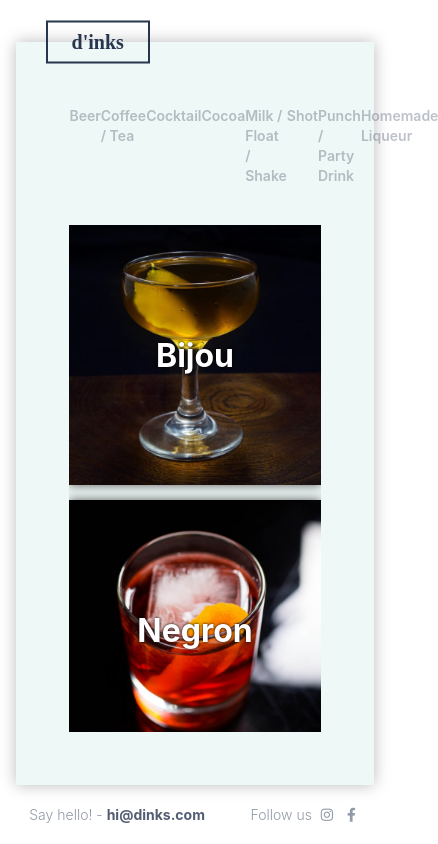
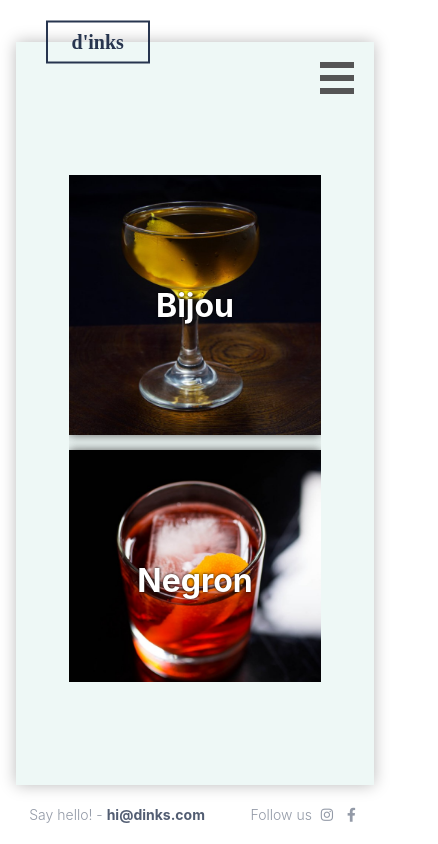
Before and after one commit to Cianekjr/DaftCode-spring2019, a website built with webpack: page index.html in a window 390 px wide. Shown: the whole page, 438 px wide, since content can reach past the window. Built offline with nearby package versions, Linux system fonts and the light colour scheme.

Commit message:
Add hamburger menu for mobiles

```diff
--- a/index.html
+++ b/index.html
@@ -8,7 +8,7 @@
     <link
       rel="stylesheet"
       href="https://use.fontawesome.com/releases/v5.8.1/css/all.css"
-      integrity="sha384-50oBUHEmvpQ+1lW4y57PTFmhCaXp0ML5d60M1M7uH2+nqUivzIebhndOJK28anvf"
+      integrity="sha384-50ogBUHEmvpQ+1lW4y57PTFmhCaXp0ML5d60M1M7uH2+nqUivzIebhndOJK28anvf"
       crossorigin="anonymous"
     />
   </head>
@@ -16,6 +16,9 @@
     <main class="card">
       <div class="card__logo">
         <h1 class="logo__title">d'inks</h1>
+      </div>
+      <div class="hamburger">
+        <div class="hamburger__center"></div>
       </div>
       <nav class="card__nav">
         <ul class="nav__list">
--- a/src/index.js
+++ b/src/index.js
@@ -1 +1,8 @@
 import "./styles/main.scss";
+
+const hamburger = document.querySelector(".hamburger");
+const nav = document.querySelector(".card__nav");
+
+hamburger.addEventListener("click", () => {
+  nav.classList.toggle("active");
+});
--- /dev/null
+++ b/src/styles/components/_hamburger.scss
@@ -0,0 +1,30 @@
+.hamburger {
+  @include position(absolute, 20px, 20px, auto, auto);
+  @include size(34px, 32px);
+  display: none;
+  cursor: pointer;
+  &::after,
+  &::before,
+  &__center {
+    content: "";
+    position: absolute;
+    @include size(34px, 6px);
+    background-color: $dark-gray;
+  }
+  &::before {
+    bottom: 0;
+  }
+  &::after {
+    top: 0;
+  }
+  &__center {
+    top: 50%;
+    transform: translateY(-50%);
+  }
+}
+
+@media only screen and (max-width: 1000px) {
+  .hamburger {
+    display: block;
+  }
+}
--- a/src/styles/components/_navigation.scss
+++ b/src/styles/components/_navigation.scss
@@ -1,5 +1,6 @@
 .nav__list {
   @include flex(row, space-between);
+  flex-wrap: wrap;
   width: 70%;
   margin: 0 auto;
 }
@@ -32,3 +33,25 @@
     }
   }
 }
+
+//hamburger menu
+@media only screen and (max-width: 1000px) {
+  .card__nav {
+    @include position(absolute, 0, auto, auto, 0);
+    width: 200px;
+    z-index: 1;
+    background-color: $color-hamburger;
+    transform: translateX(-150%);
+    transition: 0.6s;
+    &.active {
+      transform: translateX(0);
+    }
+  }
+  .nav__list {
+    flex-direction: column;
+  }
+  .nav__link {
+    color: $color-white;
+    opacity: 1;
+  }
+}
--- a/src/styles/main.scss
+++ b/src/styles/main.scss
@@ -5,6 +5,7 @@
 @import "./base/typography";
 @import "./base/scrollbar";
 
+@import "./components/hamburger";
 @import "./components/navigation";
 @import "./components/product";
 
--- a/src/styles/utils/_variables.scss
+++ b/src/styles/utils/_variables.scss
@@ -1,3 +1,5 @@
 $light-gray: rgb(39, 53, 79);
 $dark-gray: #555;
 $blue-card: rgb(238, 248, 246);
+$color-hamburger: #02c39a;
+$color-white: #fff;
```
Also changed, not shown: bundle.js (+2 -2 lines), src/main.html (+4 -1 lines), README.md (added).
